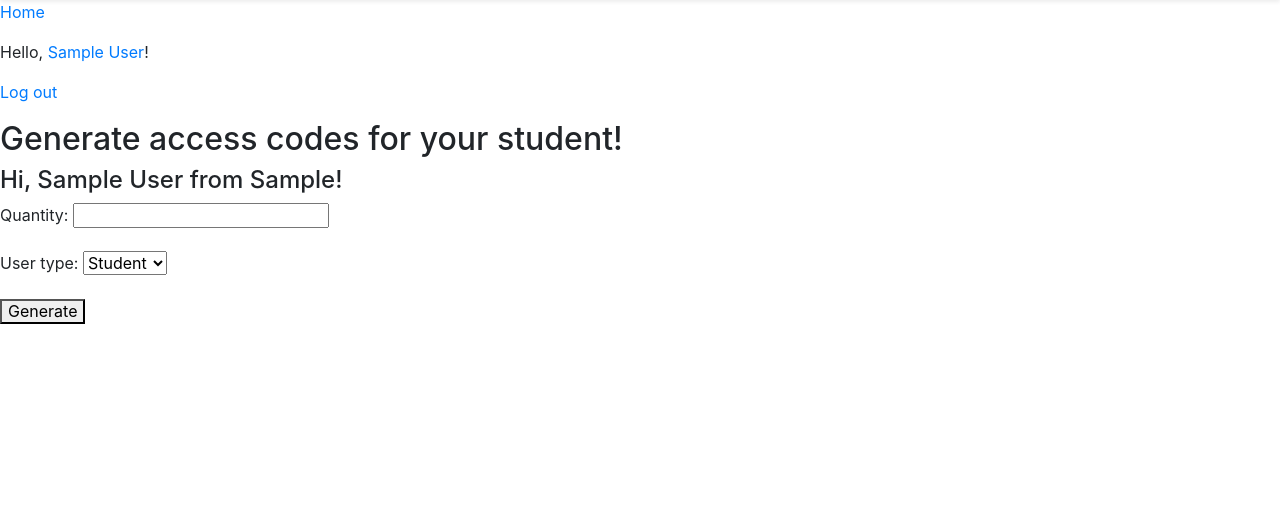
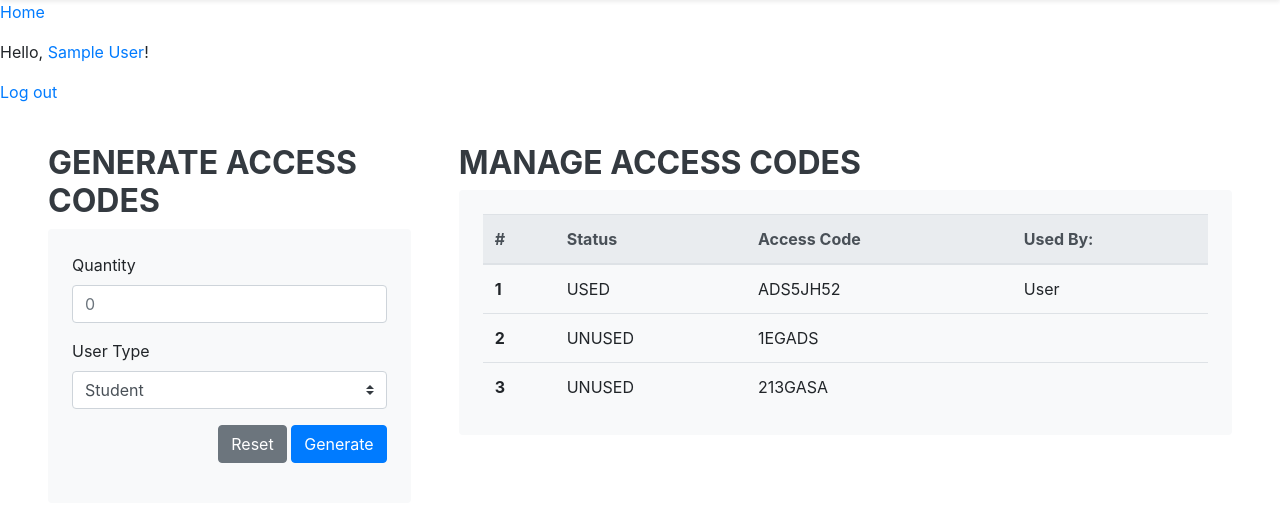
Before and after one commit to compsat/BioPhil_Website, a Django app: page /generate/ in a window 1280 px wide. Shown: the part 95-621 px from the top of the page. Run offline with Django 3.2, Linux system fonts and the light colour scheme; a user stored in the database is signed in; tables that the repository leaves empty hold one stand-in row (values such as "Sample post"); some libraries are stand-ins or nearby versions.

Commit message:
Updated access codes form
git add .NEEDS INTEGRATION W/ DJANGO. Updated only styling, ID, and added a modal

```diff
--- a/bio_phil/webapp/templates/webapp/generate_access_codes.html
+++ b/bio_phil/webapp/templates/webapp/generate_access_codes.html
@@ -1,15 +1,99 @@
 {% extends 'base.html' %}
+
+{% block title %}
+BioPhil
+{% endblock %}
 
 {% block body %}
 	{% ifequal teacher.access_object.user_type "Teacher" %}
-		<h2>Generate access codes for your student!</h2>
-		<h4>Hi, {{ teacher.get_full_name }} from {{ teacher.access_object.university }}!</h4>
-		<form method="post">
-	    	{% csrf_token %}
-	    	{{ form.as_p }}
-	    	<button type="submit">Generate</button>
-		</form>
+	<div class="container-fluid py-md-4 px-md-4 px-0 row mx-auto justify-content-center">
+		<div class="col-md-4 px-md-4 px-3">
+			<h1 class="font-weight-bold my-0 mb-2 text-dark">GENERATE ACCESS CODES</h1>
+			<div class="bg-light rounded p-4">
+				<form method="post" class="mb-3">
+					{% csrf_token %}
+					<!--
+					{{ form.as_p }}
+
+					integrate stuff here
+					-->
+					<div class="form-group">
+						<label for="quantity">Quantity</label>
+						<input type="number" class="form-control" id="quantity" placeholder="0">
+					</div>
+					<div class="form-group">
+						<label for="userType">User Type</label>
+						<select class="custom-select" id="userType">
+							<option>Student</option>
+							<option>Teacher</option>
+						</select>
+					</div>
+					<div class="container-fluid text-right px-0">
+                		<button type="reset" class="btn btn-secondary">Reset</button>
+                		<button type="button" class="btn btn-primary" data-toggle="modal" data-target="#generateConfirmationModal">Generate</button>
+                	</div>
+				</form>
+			</div>
+		</div>
+		<div class="col-md-8 px-md-4 px-3">
+			<h1 class="font-weight-bold my-0 mb-2 text-dark">MANAGE ACCESS CODES</h1>
+			<div class="bg-light rounded p-4">
+				<table class="table table-responsive-xs my-0">
+					<thead class="thead-light" style="background-color:#353F4B">
+						<tr>
+							<th scope="col">#</th>
+							<th scope="col">Status</th>
+							<th scope="col">Access Code</th>
+							<th scope="col">Used By:</th>
+						</tr>
+					</thead>
+					<tbody>
+						<tr>
+							<th scope="row">1</th>
+							<td>USED</td>
+							<td>ADS5JH52</td>
+							<td>User</td>
+						</tr>
+						<tr>
+							<th scope="row">2</th>
+							<td>UNUSED</td>
+							<td>1EGADS</td>
+							<td></td>
+						</tr>
+						<tr>
+							<th scope="row">3</th>
+							<td>UNUSED</td>
+							<td>213GASA</td>
+							<td></td>
+						</tr>
+					</tbody>
+				</table>
+			</div>
+		</div>
+	</div>
+
+	<!-- Generate confirmation modal -->
+	<div class="modal fade" id="generateConfirmationModal" tabindex="-1" role="dialog" aria-labelledby="generateConfirmationModalLabel" aria-hidden="true">
+		<div class="modal-dialog" role="document">
+			<div class="modal-content">
+				<div class="modal-header">
+					<h5 class="modal-title" id="generateConfirmationModalLabel">Confirmation</h5>
+					<button type="button" class="close" data-dismiss="modal" aria-label="Close">
+						<span aria-hidden="true">&times;</span>
+					</button>
+				</div>
+				<div class="modal-body">
+					Are you sure you want to generate these access codes? <strong>This action cannot be undone.</strong>
+				</div>
+				<div class="modal-footer">
+					<button type="button" class="btn btn-light" data-dismiss="modal">Generate</button>
+					<button type="button" class="btn btn-primary">Go back</button>
+				</div>
+			</div>
+		</div>
+	</div>
 	{% else %}
 		<h2>Only teachers are allowed to access this page. Go back to the home page <a href="{% url 'index' %}">here</a>.</h2>
 	{% endifequal %}
+
 {% endblock %}
```
